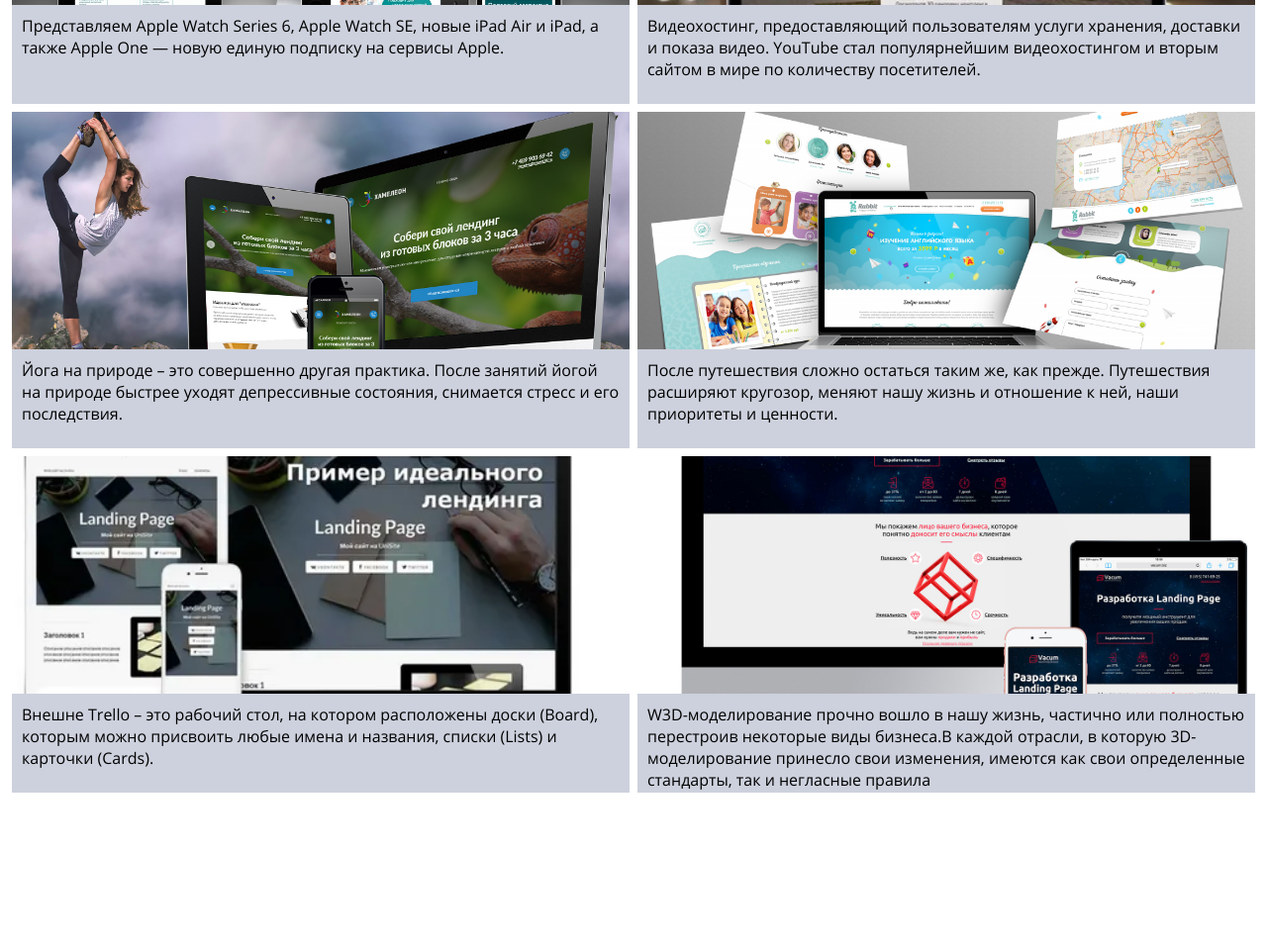
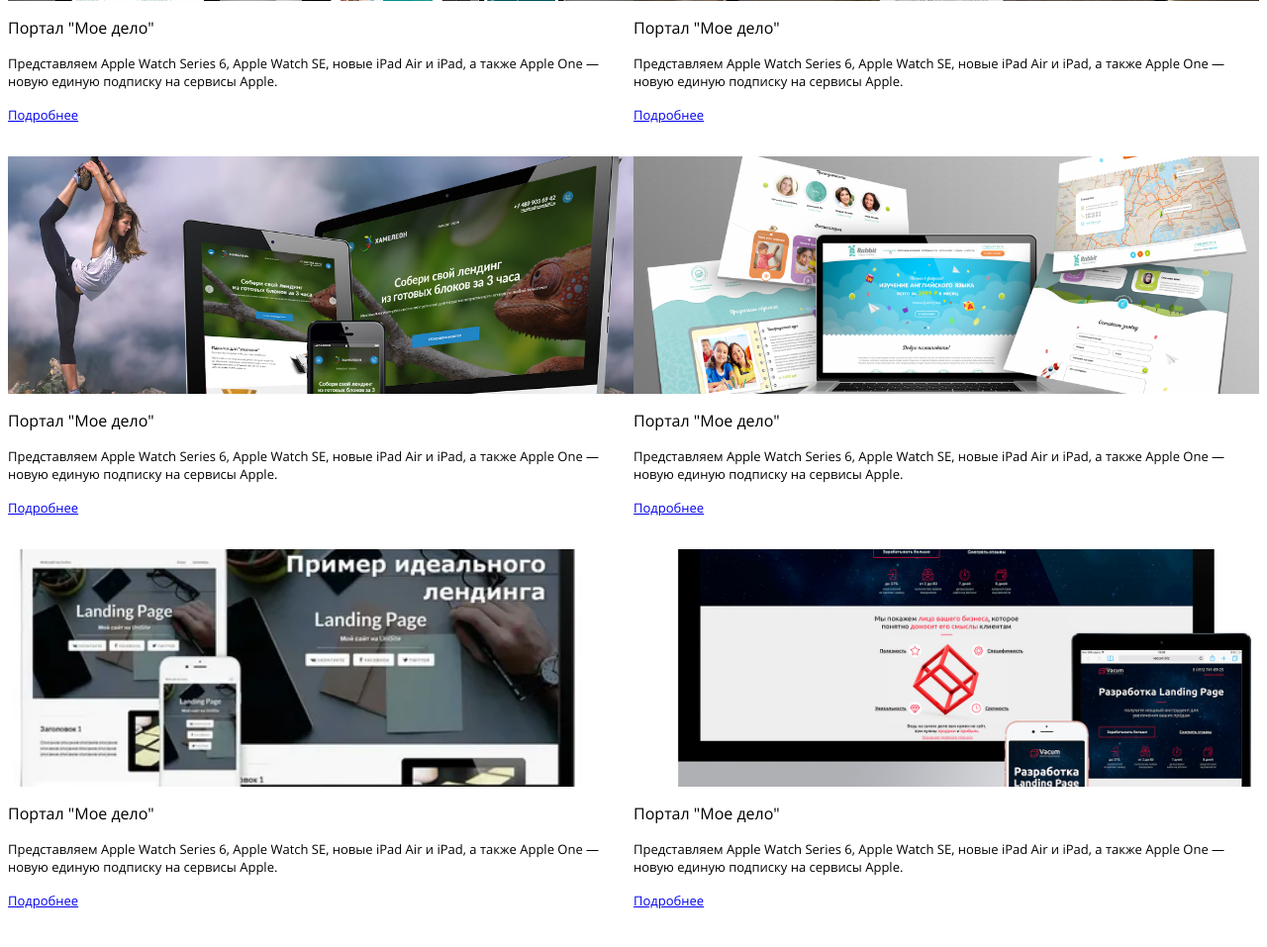
Before and after one commit to SotoroS/lesson_portfolio, a plain HTML site: page index.html in a window 1280 px wide. Shown: the part 919-1876 px from the top of the page at 99% size. Before the commit the page ends 1732 px from the top, so only its background shows below. Drawn offline with Linux system fonts and the light colour scheme.

Commit message:
Small edit on index page

```diff
--- a/index.html
+++ b/index.html
@@ -41,11 +41,11 @@
                   </tr>
                   <tr>
                     <td>Контактный телефон:</td>
-                    <td>+7 (922) 732 64 27</td>
+                    <td><a href="tel:+79047723515">+7 (904) 772-35-15</a></td>
                   </tr>
                   <tr>
                     <td>Электронная почта:</td>
-                    <td>sir.sotoros@ya.ru</td>
+                    <td><a href="mailto:sir.sotoros@ya.ru">sir.sotoros@ya.ru</a></td>
                   </tr>
                 </tbody>
               </table>
@@ -69,47 +69,89 @@
 
           <div class="works">
             <div class="works-element">
-              <a     href="work.html" target="_blank"><div class="works-element__image" style="background-image: url(/img/1.jpg)">
-              </div></a>
-              <div class="work-iphone">
+              <a href="work.html" target="_blank">
+                <div class="works-element__image" style="background-image: url(/img/1.jpg)">
+                </div>
+              </a>
+
+              <p class="works-element__header">
+                Портал "Мое дело"
+              </p>
+
+              <p class="works-element__desc">
                 Представляем Apple Watch Series 6, Apple Watch SE, новые iPad Air и iPad, а также Apple One — новую единую подписку на сервисы Apple.
-              </div>
+              </p>
+
+              <a class="works-element__link" href="work.html">Подробнее</a>
             </div>
             <div class="works-element">
               <div class="works-element__image" style="background-image: url(/img/2.webp)"></div>
-              <div class="work-iphone">
-                 Видеохостинг, предоставляющий пользователям услуги хранения, доставки и показа видео. YouTube стал популярнейшим видеохостингом и вторым сайтом в мире по количеству посетителей.
-              </div>
+
+              <p class="works-element__header">
+                Портал "Мое дело"
+              </p>
+
+              <p class="works-element__desc">
+                Представляем Apple Watch Series 6, Apple Watch SE, новые iPad Air и iPad, а также Apple One — новую единую подписку на сервисы Apple.
+              </p>
+
+              <a class="works-element__link" href="work.html">Подробнее</a>
             </div>
             <div class="works-element">
               <div class="works-element__image" style="background-image: url(/img/3.jpg)"></div>
-              <div class="work-iphone">
-                Йога на природе – это совершенно другая практика. После занятий йогой на природе быстрее уходят депрессивные состояния, снимается стресс и его последствия.
-              </div>
+
+              <p class="works-element__header">
+                Портал "Мое дело"
+              </p>
+
+              <p class="works-element__desc">
+                Представляем Apple Watch Series 6, Apple Watch SE, новые iPad Air и iPad, а также Apple One — новую единую подписку на сервисы Apple.
+              </p>
+
+              <a class="works-element__link" href="work.html">Подробнее</a>
             </div>
             <div class="works-element">
               <div class="works-element__image" style="background-image: url(/img/4.png)"></div>
-              <div class="work-iphone">
-                После путешествия сложно остаться таким же, как прежде. Путешествия расширяют кругозор, меняют нашу жизнь и отношение к ней, наши приоритеты и ценности.
-              </div>
+
+              <p class="works-element__header">
+                Портал "Мое дело"
+              </p>
+
+              <p class="works-element__desc">
+                Представляем Apple Watch Series 6, Apple Watch SE, новые iPad Air и iPad, а также Apple One — новую единую подписку на сервисы Apple.
+              </p>
+
+              <a class="works-element__link" href="work.html">Подробнее</a>
             </div>
             <div class="works-element">
               <div class="works-element__image" style="background-image: url(/img/5.webp)"></div>
-              <div class="work-iphone">
-                Внешне Trello – это рабочий стол, на котором расположены доски (Board), которым можно присвоить любые имена и названия, списки (Lists) и карточки (Cards).
-              </div>
+
+              <p class="works-element__header">
+                Портал "Мое дело"
+              </p>
+
+              <p class="works-element__desc">
+                Представляем Apple Watch Series 6, Apple Watch SE, новые iPad Air и iPad, а также Apple One — новую единую подписку на сервисы Apple.
+              </p>
+
+              <a class="works-element__link" href="work.html">Подробнее</a>
             </div>
             <div class="works-element">
               <div class="works-element__image" style="background-image: url(/img/6.jpg)"></div>
-              <div class="work-iphone">
-                W3D-моделирование прочно вошло в нашу жизнь, частично или полностью перестроив некоторые виды бизнеса.В каждой отрасли, в которую 3D-моделирование принесло свои изменения, имеются как свои определенные стандарты, так и негласные правила
-              </div>
+
+              <p class="works-element__header">
+                Портал "Мое дело"
+              </p>
+
+              <p class="works-element__desc">
+                Представляем Apple Watch Series 6, Apple Watch SE, новые iPad Air и iPad, а также Apple One — новую единую подписку на сервисы Apple.
+              </p>
+
+              <a class="works-element__link" href="work.html">Подробнее</a>
             </div>
           </div>
     </div>
 
-
-
     <script src="script.js"></script>
   </body>
 </html>
--- a/style.css
+++ b/style.css
@@ -19,24 +19,30 @@ body {
   background-position: center;
 }
 
-.works-element__image {
-  width: 100%;
-  height: 240px;
-  background-size: 100%;
-  background-position: center;
-  transition-duration: 2s;
-}
-  .works-element__image:hover {
-    background-size:120%;
-  }
-
+/* Раздел с работами  */
 .works {
   display: grid;
   grid-template-columns: 1fr 1fr;
 }
 
 .works-element {
-  border: 4px solid white;
+  margin-bottom: 2rem;
+}
+
+.works-element__image {
+  width: 100%;
+  height: 240px;
+  background-size: cover;
+  background-repeat: no-repeat;
+  background-position: center;
+}
+
+.works-element__desc {
+  font-size: small;
+}
+
+.works-element__link {
+  font-size: small;
 }
 
 .inline {
```
